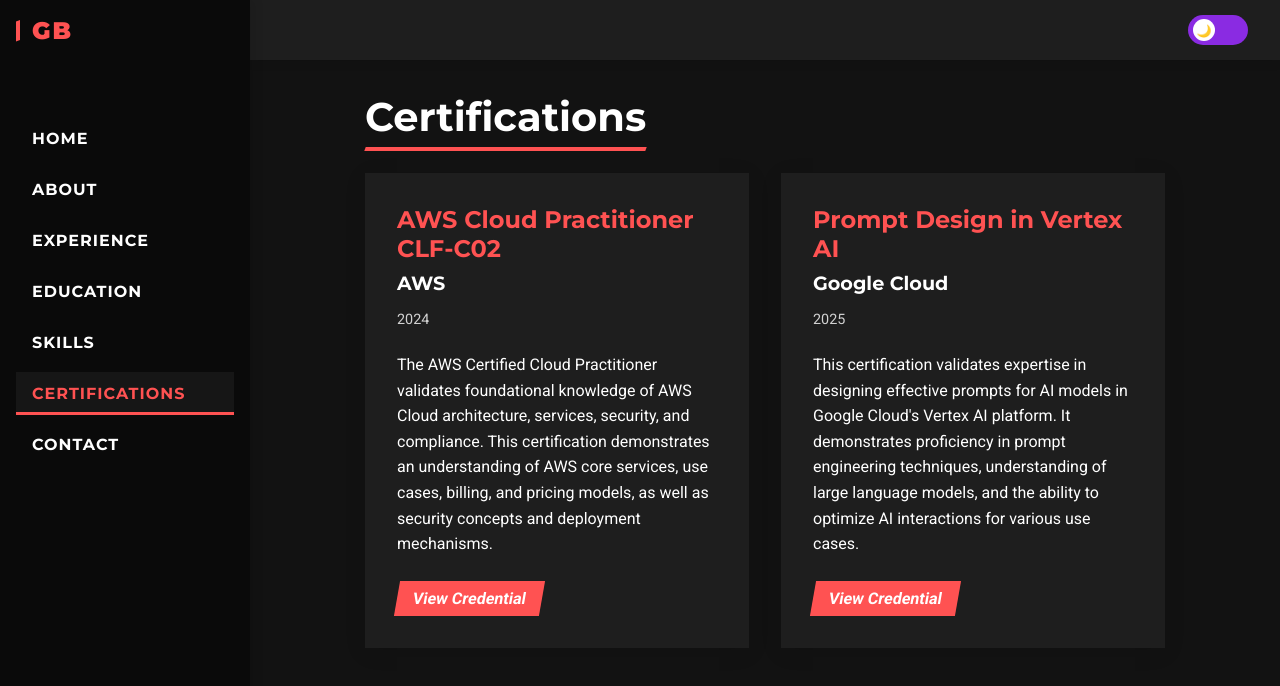
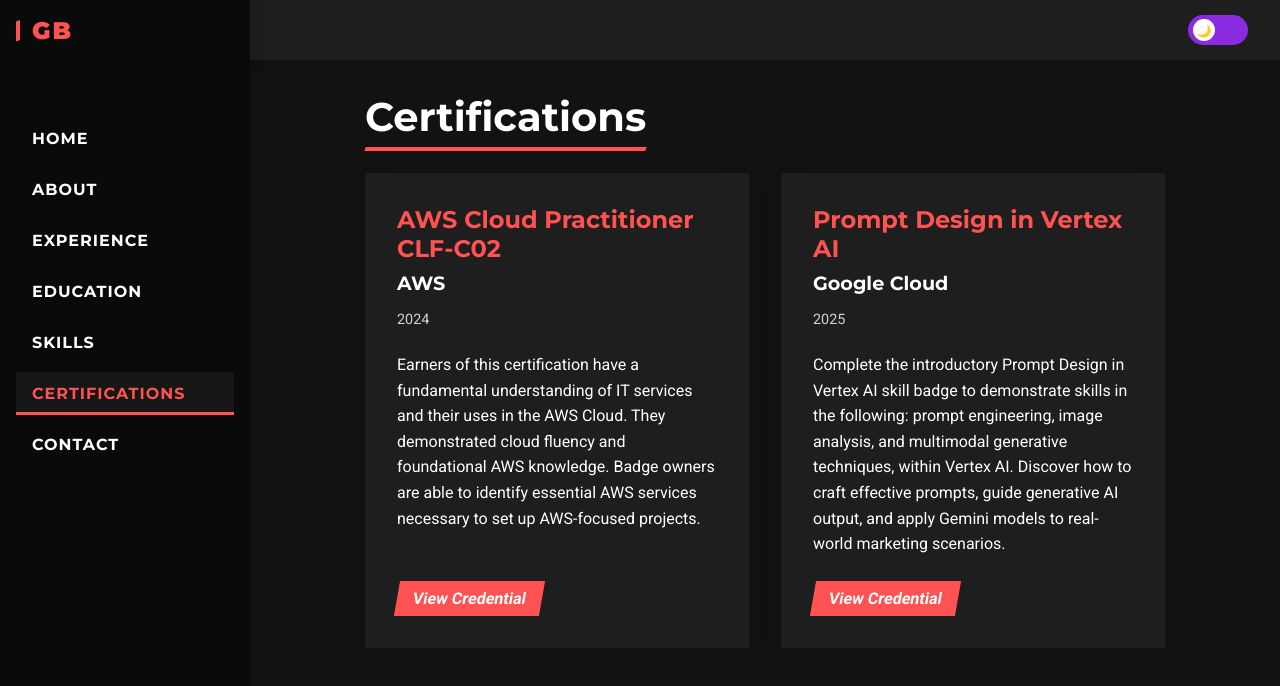
Before and after one commit to YuzuruTK/Portifolio-Project, a React (Vite) app: page /certifications in a window 1280 px wide. Shown: the top 686 px of the page. Built offline with nearby package versions, Linux system fonts and the light colour scheme.

Commit message:
alteration on link to certifications

```diff
--- a/src/pages/Certifications.jsx
+++ b/src/pages/Certifications.jsx
@@ -120,12 +120,10 @@
                     <Issuer>AWS</Issuer>
                     <Year>2024</Year>
                     <Description>
-                        The AWS Certified Cloud Practitioner validates foundational knowledge of AWS Cloud architecture,
-                        services, security, and compliance. This certification demonstrates an understanding of AWS
-                        core services, use cases, billing, and pricing models, as well as security concepts and
-                        deployment mechanisms.
+                        Earners of this certification have a fundamental understanding of IT services and their uses in the AWS Cloud. They demonstrated cloud fluency and foundational AWS knowledge.
+                        Badge owners are able to identify essential AWS services necessary to set up AWS-focused projects.
                     </Description>
-                    <CredentialLink href="#" target="_blank" rel="noopener noreferrer">
+                    <CredentialLink href="https://www.credly.com/badges/dea883b2-4c45-4b80-9685-6b82489b6f5b/public_url" target="_blank" rel="noopener noreferrer">
                         View Credential
                     </CredentialLink>
                 </CertificationCard>
@@ -135,12 +133,10 @@
                     <Issuer>Google Cloud</Issuer>
                     <Year>2025</Year>
                     <Description>
-                        This certification validates expertise in designing effective prompts for AI models in
-                        Google Cloud's Vertex AI platform. It demonstrates proficiency in prompt engineering
-                        techniques, understanding of large language models, and the ability to optimize AI
-                        interactions for various use cases.
+                        Complete the introductory Prompt Design in Vertex AI skill badge to demonstrate skills in the following: prompt engineering, image analysis, and multimodal generative techniques, within Vertex AI.
+                        Discover how to craft effective prompts, guide generative AI output, and apply Gemini models to real-world marketing scenarios.
                     </Description>
-                    <CredentialLink href="#" target="_blank" rel="noopener noreferrer">
+                    <CredentialLink href="https://www.credly.com/badges/9c49bbf3-2738-479b-a050-891c91858e80/public_url" target="_blank" rel="noopener noreferrer">
                         View Credential
                     </CredentialLink>
                 </CertificationCard>
```
